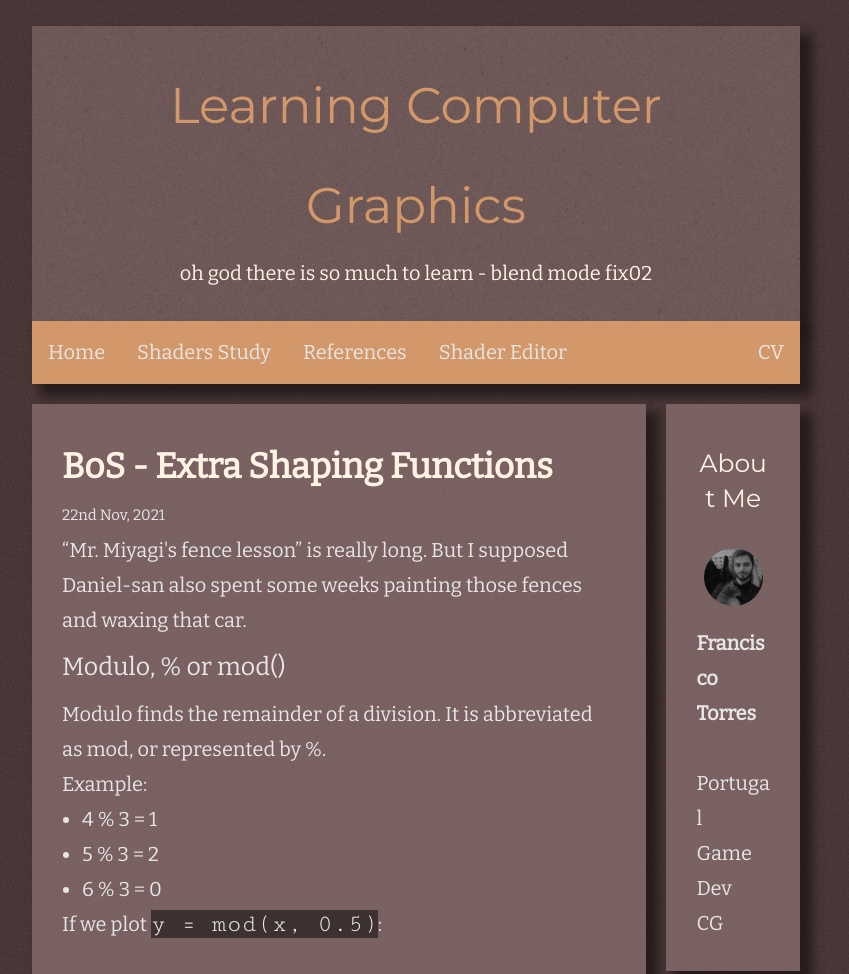
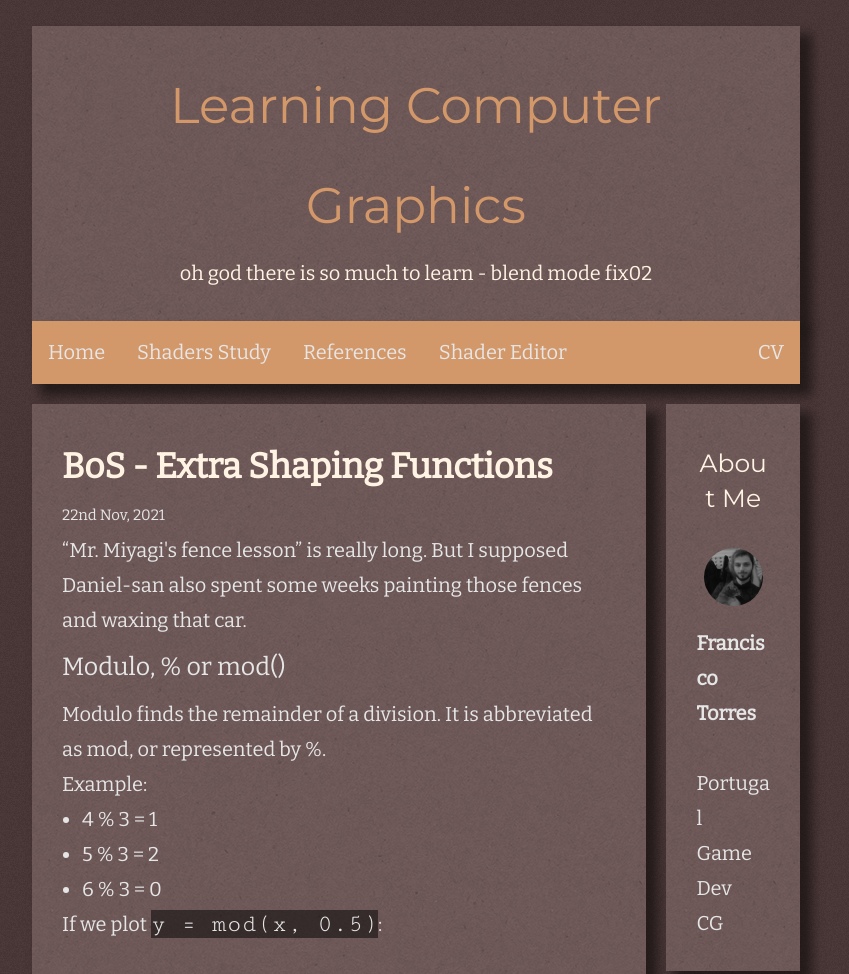
Before and after one commit to Torres90/CGWebsite, a plain HTML site: page index.html in a window 1280 px wide. Shown: the top 974 px of the page, without its empty margins (224-1073 px from the left). Drawn offline with nearby package versions, Linux system fonts and the light colour scheme; a script that the page names is missing.

Commit message:
forgot to uncomment the stuff I was trying to test

```diff
--- a/style.css
+++ b/style.css
@@ -296,11 +296,9 @@ a.homeLink:active {
 .card {
   padding: 3rem;
   margin-top: 2rem;
-  /* background-image: var(--bg-img-elements); */
-
-  background: linear-gradient(var(--main-box-color), var(--main-box-color)), var(--bg-img-elements);
-  /* background-color: var(--main-box-color); */
-  /* background-blend-mode: multiply; */
+  background-image: var(--bg-img-elements);
+  background-color: var(--main-box-color);
+  background-blend-mode: multiply;
   box-shadow: var(--main-box-shadow-setting);
 }
 
```
